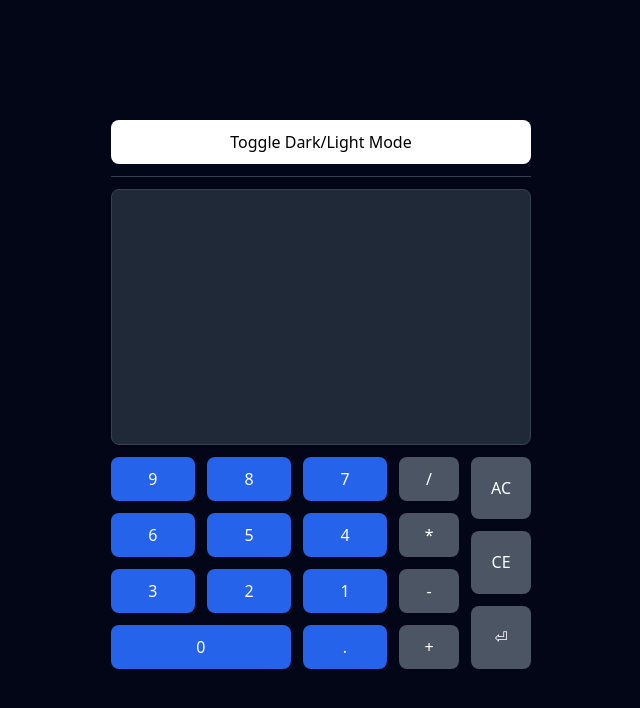
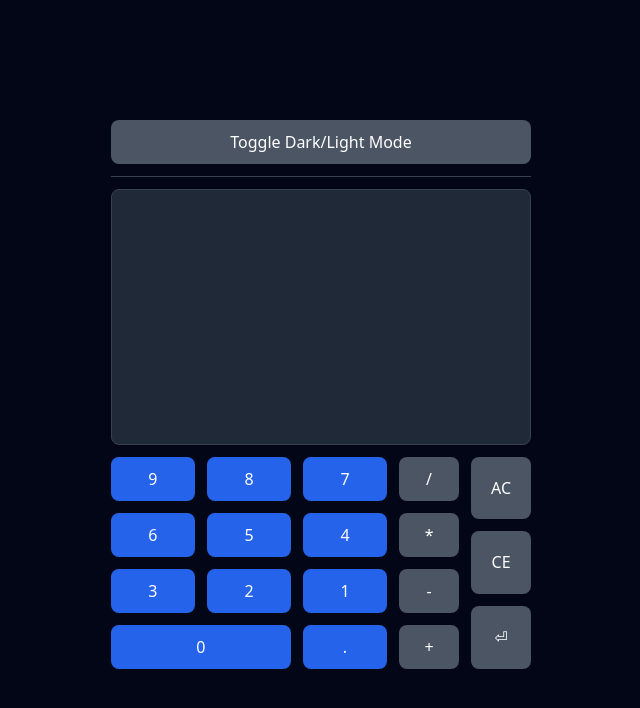
Before and after one commit to maximilianoluci/calculator, a Vue app in the folder calc-frontend/: page / in a window 1280 px wide. Shown: the top 708 px of the page, without its empty margins (319-959 px from the left). Built offline with nearby package versions, Linux system fonts and the light colour scheme.

Commit message:
Update ButtonComponent.vue

```diff
--- a/calc-frontend/src/components/button/ButtonComponent.vue
+++ b/calc-frontend/src/components/button/ButtonComponent.vue
@@ -11,7 +11,7 @@ import { computed } from "vue";
 
 const props = defineProps<{
   text: string;
-  color?: "numbers" | "operators" | "dark";
+  color?: "numbers" | "operators";
   fullWidth?: boolean;
   size?: "xs" | "sm" | "base" | "lg" | "xl";
 }>();
@@ -33,19 +33,6 @@ const computedClass = computed(() => {
       break;
     case "operators":
       classes.push("text-white", "bg-gray-500", "hover:bg-gray-800", "focus:ring-gray-300", "dark:bg-gray-600", "dark:hover:bg-gray-700", "dark:focus:ring-gray-800");
-      break;
-    case "dark":
-      classes.push(
-        "text-white",
-        "bg-gray-500",
-        "hover:bg-gray-800",
-        "focus:ring-gray-300",
-        "dark:text-black",
-        "dark:bg-white",
-        "dark:hover:bg-gray-200",
-        "dark:focus:ring-1",
-        "dark:focus:ring-gray-200",
-      );
       break;
   }
 
--- a/calc-frontend/src/views/HomeView.vue
+++ b/calc-frontend/src/views/HomeView.vue
@@ -1,7 +1,7 @@
 <template>
   <div class="flex h-screen p-3">
     <div class="m-auto">
-      <button-component text="Toggle Dark/Light Mode" color="dark" :full-width="true" @click="toggleUiMode" />
+      <button-component text="Toggle Dark/Light Mode" color="operators" :full-width="true" @click="toggleUiMode" />
       <hr class="my-3 h-px border-0 bg-gray-200 dark:bg-gray-700" />
       <screen-component class="mb-3" :numbers="numbers" />
 
```
